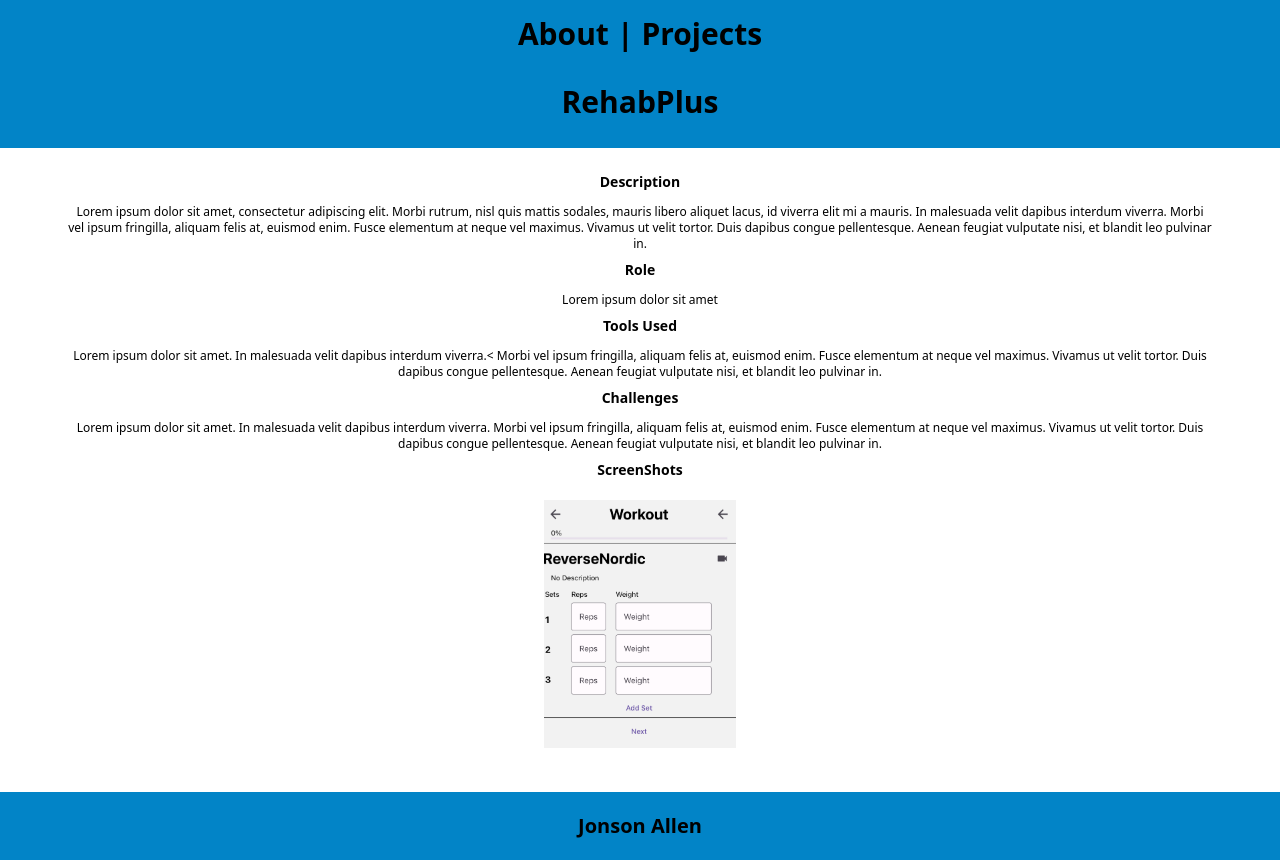
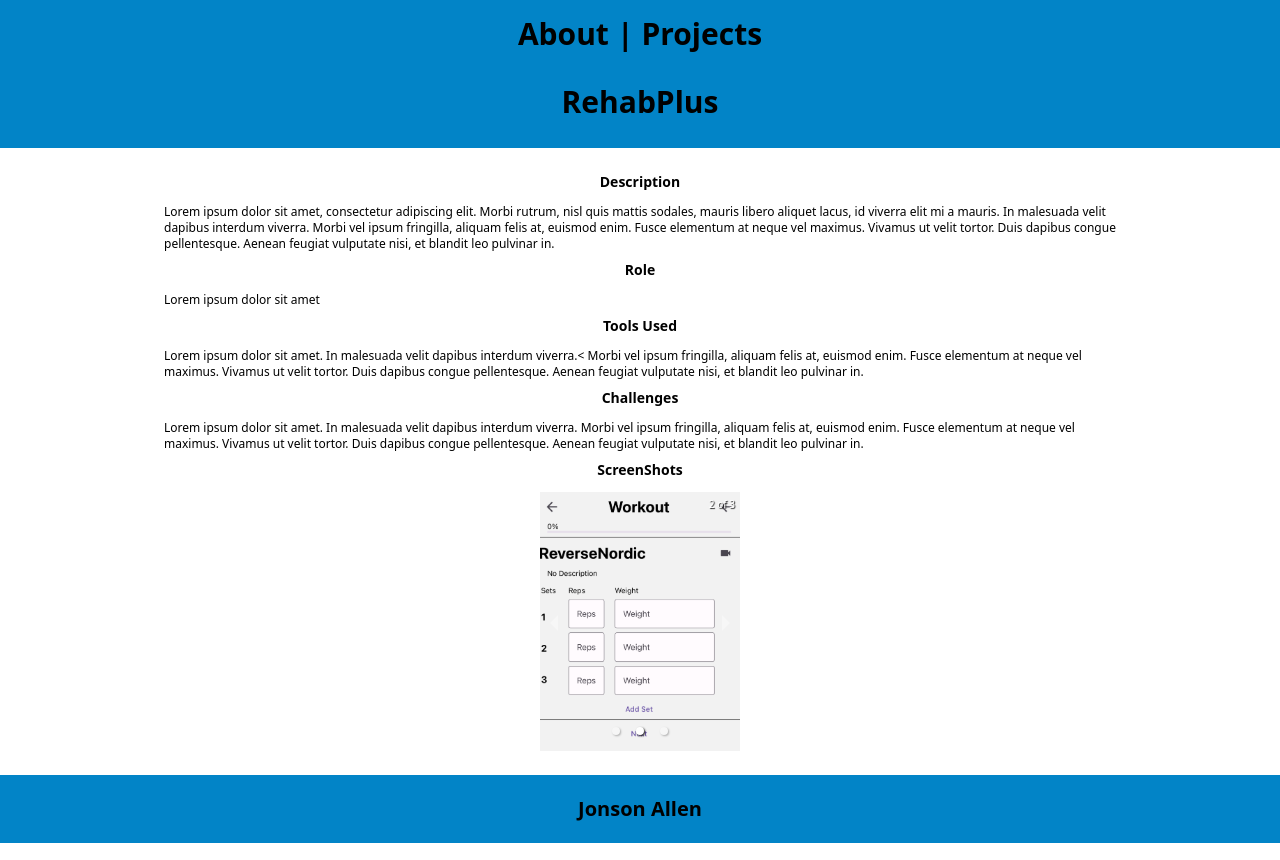
Before and after one commit to StunnaDawg/Portfolio, a React (Vite) app: page /projects/rehabplus in a window 1280 px wide. Built offline with nearby package versions, Linux system fonts and the light colour scheme.

Commit message:
added carosuel

```diff
--- a/package.json
+++ b/package.json
@@ -12,6 +12,7 @@
   "dependencies": {
     "react": "^18.2.0",
     "react-dom": "^18.2.0",
+    "react-responsive-carousel": "^3.2.23",
     "react-router-dom": "^6.21.1"
   },
   "devDependencies": {
--- a/src/components/ProjectInfo.jsx
+++ b/src/components/ProjectInfo.jsx
@@ -1,4 +1,6 @@
 import Section from "./ProjectInfoSection"
+import "react-responsive-carousel/lib/styles/carousel.min.css"
+import { Carousel } from "react-responsive-carousel"
 
 const ProjectInfo = ({
   title,
@@ -39,24 +41,31 @@ const ProjectInfo = ({
               "Lorem ipsum dolor sit amet. In malesuada velit dapibus interdum viverra. Morbi vel ipsum fringilla, aliquam felis at, euismod enim. Fusce elementum at neque vel maximus. Vivamus ut velit tortor. Duis dapibus congue pellentesque. Aenean feugiat vulputate nisi, et blandit leo pulvinar in."
             }
           />
-
-          {/*
-          <div className=" mb-2">
-            <h1 className="font-bold text-sm mb-3">Description</h1>
-            <div>
-              <p className="text-xs">{projectDescription}</p>
-            </div>
-          </div> */}
-
-          {/* Images */}
           <div className=" flex flex-row justify-center">
             <h1 className="font-bold text-sm mb-3">ScreenShots</h1>
           </div>
 
-          <div className="flex md:flex-row md:justify-center flex-col mb-3">
-            <div className="md:mx-2 my-2">
-              <img className="w-48" src={imageLink1} />
-            </div>
+          <div className="flex flex-col items-center">
+            <Carousel
+              width={200}
+              showArrows
+              autoPlay
+              useKeyboardArrows={true}
+              showThumbs={false}
+              ariaLabel="bg-red"
+              interval={3000}
+              infiniteLoop
+            >
+              <div>
+                <img src={imageLink1} />
+              </div>
+              <div>
+                <img src={imageLink2} />
+              </div>
+              <div>
+                <img src={imageLink3} />
+              </div>
+            </Carousel>
           </div>
         </div>
       </div>
--- a/src/components/ProjectInfoSection.jsx
+++ b/src/components/ProjectInfoSection.jsx
@@ -1,8 +1,10 @@
 const Section = ({ title, content }) => {
   return (
     <>
-      <div className="mb-2 text-center mx-11">
+      <div className="flex flex-row justify-center">
         <h1 className="font-bold text-sm mb-3">{title}</h1>
+      </div>
+      <div className="mb-2 text-wrap mx-11 md:px-24">
         <div>
           <p className="text-xs">{content}</p>
         </div>
```
Also changed, not shown: 1 other file (tests, documents, lock files or other folders).
